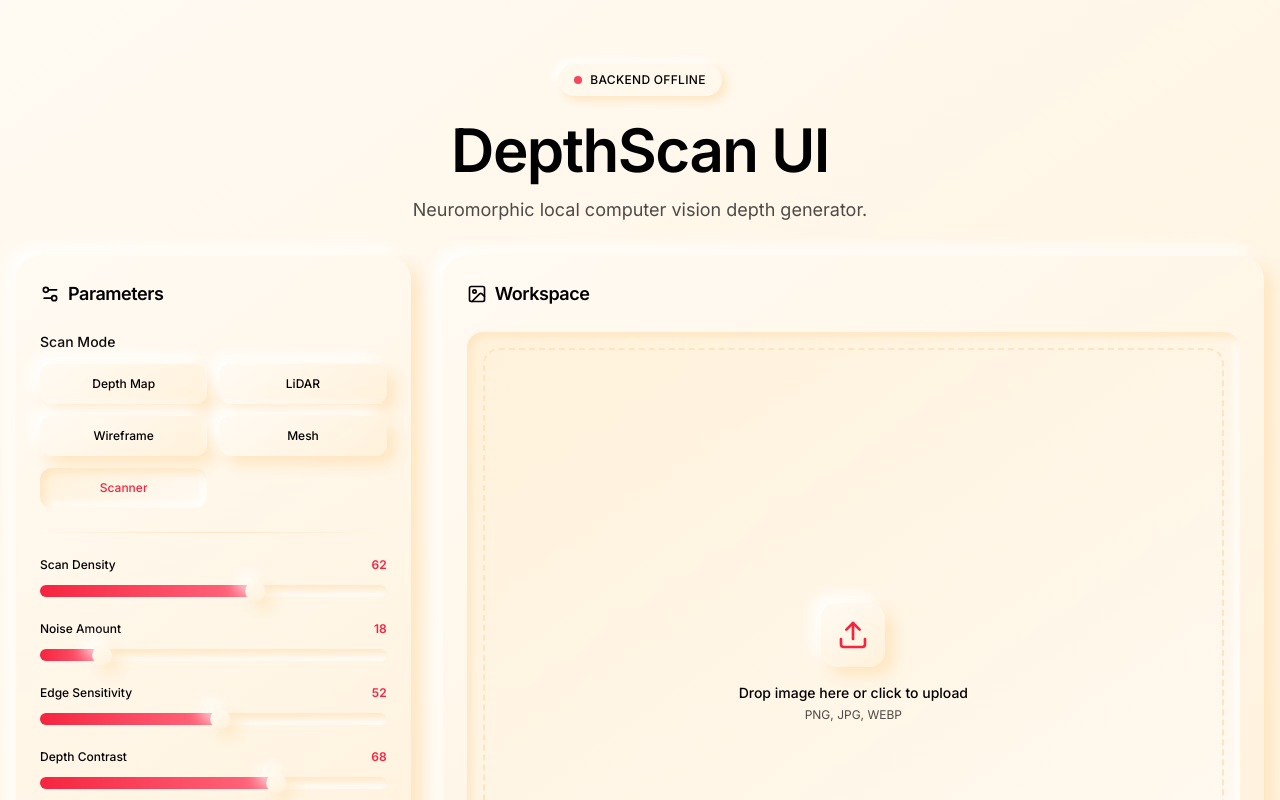
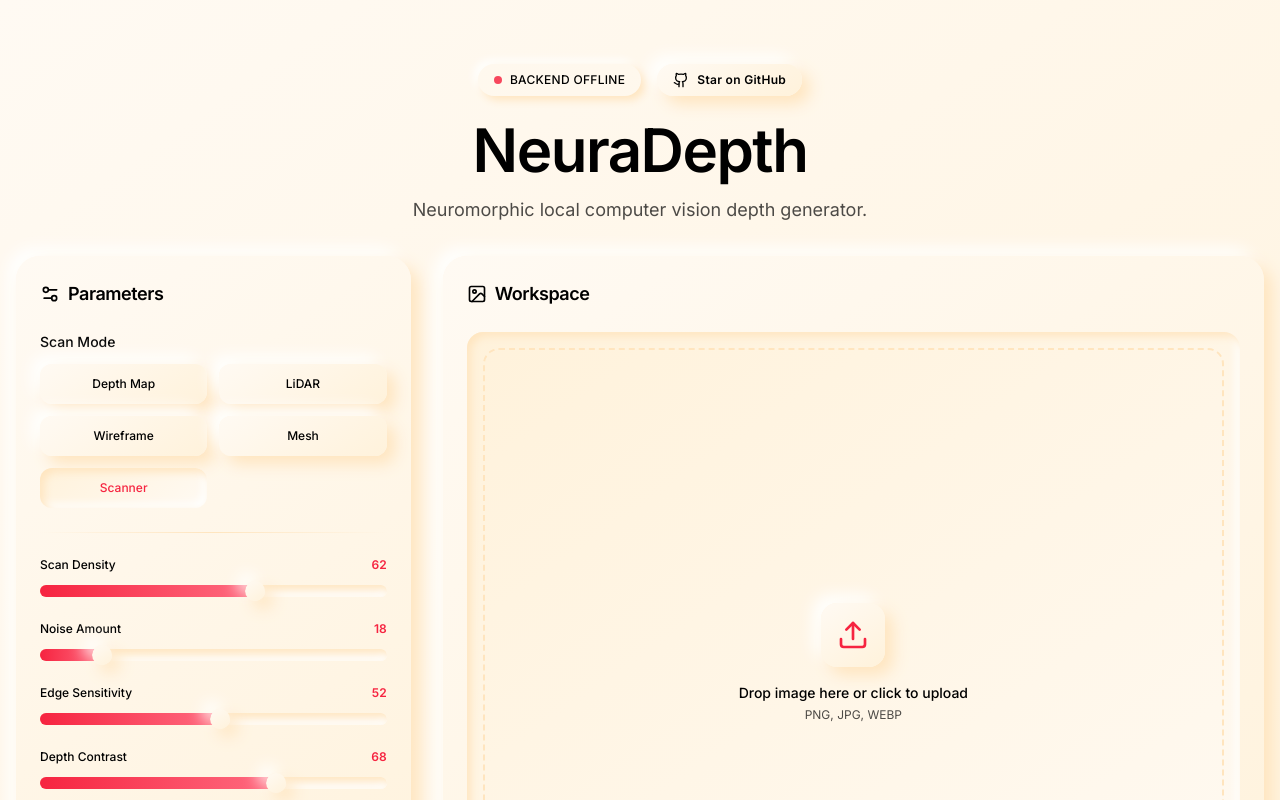
Before and after one commit to forex911/NeuraDepth, a React (Vite) app in the folder frontend/: page / in a window 1280 px wide. Shown: the top 800 px of the page. Built offline with nearby package versions, Linux system fonts and the light colour scheme; no server answers.

Commit message:
feat: Add NeuraDepth branding and GitHub star button

```diff
--- a/frontend/src/App.tsx
+++ b/frontend/src/App.tsx
@@ -1,5 +1,5 @@
 import { ChangeEvent, DragEvent, useEffect, useState } from "react";
-import { Download, Scan, Upload, Settings2, Image as ImageIcon, Layers, Activity } from "lucide-react";
+import { Download, Scan, Upload, Settings2, Image as ImageIcon, Layers, Activity, Github } from "lucide-react";
 
 type ScanMode = "depth" | "lidar" | "wireframe" | "mesh" | "scanner";
 
@@ -145,14 +145,25 @@ function App() {
     <div className="text-black transition-colors duration-300">
       <header className="pt-16 pb-8 px-4">
         <div className="max-w-7xl mx-auto text-center">
-          <div className="inline-flex items-center gap-2 px-4 py-2 rounded-full neu-raised-sm mb-6">
-            <span className={`w-2 h-2 rounded-full ${health === "ready" ? "bg-green-400" : health === "offline" ? "bg-[#F62440]" : "bg-yellow-400"} animate-pulse`}></span>
-            <span className="text-xs font-medium tracking-wide uppercase text-black">
-              {health === "ready" ? "Backend Ready" : health === "offline" ? "Backend Offline" : "Checking Backend"}
-            </span>
+          <div className="flex justify-center items-center gap-4 mb-6">
+            <div className="inline-flex items-center gap-2 px-4 py-2 rounded-full neu-raised-sm">
+              <span className={`w-2 h-2 rounded-full ${health === "ready" ? "bg-green-400" : health === "offline" ? "bg-[#F62440]" : "bg-yellow-400"} animate-pulse`}></span>
+              <span className="text-xs font-medium tracking-wide uppercase text-black">
+                {health === "ready" ? "Backend Ready" : health === "offline" ? "Backend Offline" : "Checking Backend"}
+              </span>
+            </div>
+            <a
+              href="https://github.com/forex911/NeuraDepth"
+              target="_blank"
+              rel="noopener noreferrer"
+              className="inline-flex items-center gap-2 px-4 py-2 rounded-full neu-btn neu-raised text-black transition-colors"
+            >
+              <Github size={16} />
+              <span className="text-xs font-semibold tracking-wide">Star on GitHub</span>
+            </a>
           </div>
           <h1 className="text-4xl md:text-5xl lg:text-6xl font-semibold tracking-tight text-black mb-4">
-            DepthScan UI
+            NeuraDepth
           </h1>
           <p className="text-base md:text-lg max-w-2xl mx-auto text-black/70">
             Neuromorphic local computer vision depth generator.
```
